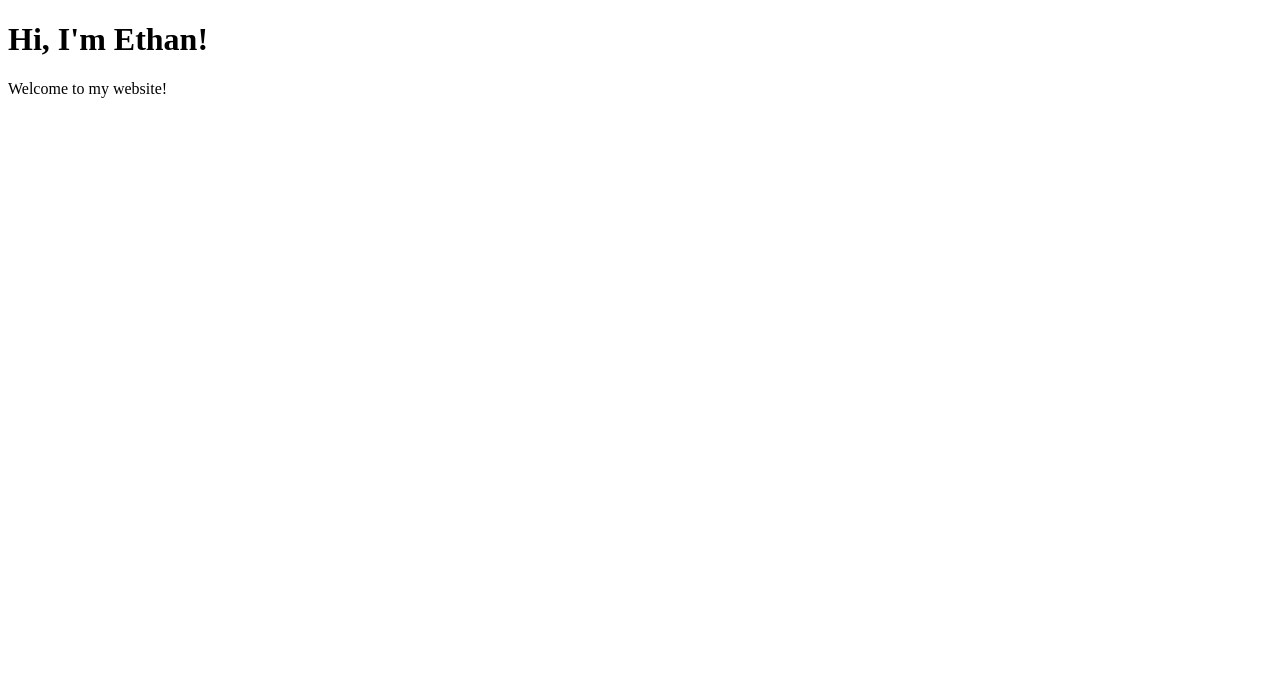
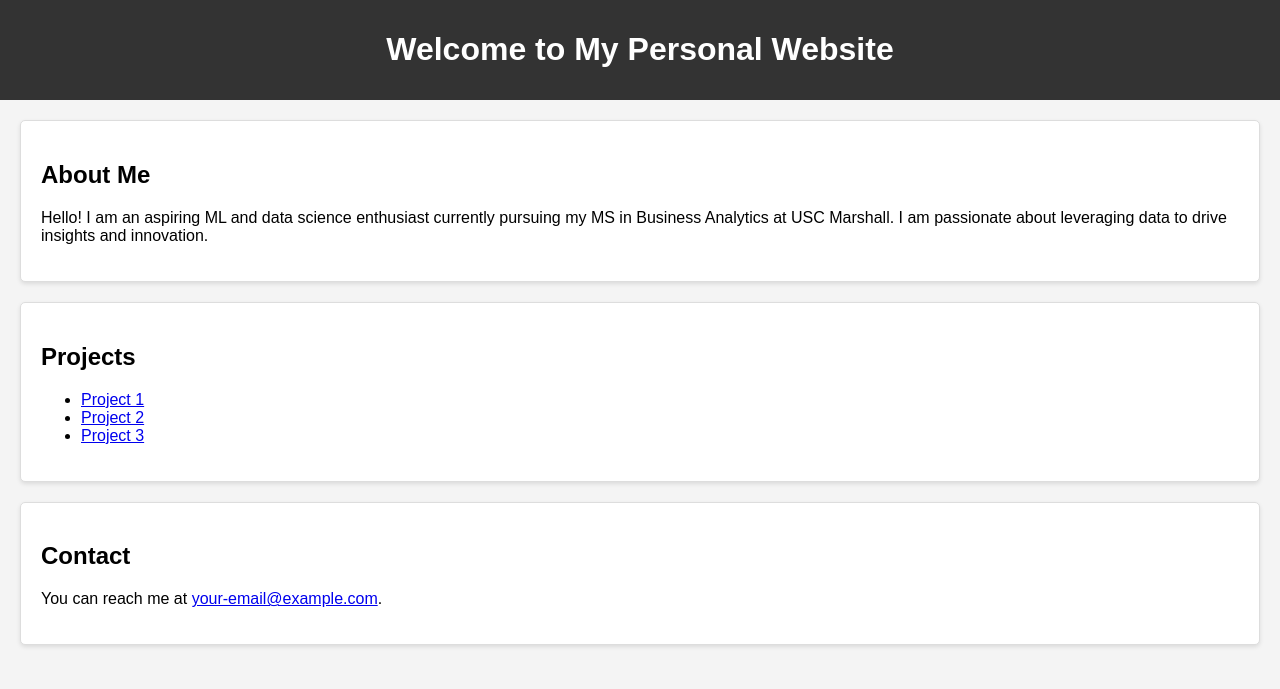
Before and after one commit to sputnik-h/ethanliu.github.io, a plain HTML site: page index.html in a window 1280 px wide. Drawn offline with Linux system fonts and the light colour scheme.

Commit message:
Update index.html

```diff
--- a/index.html
+++ b/index.html
@@ -1,12 +1,57 @@
 <!DOCTYPE html>
-<html>
-  <head>
-    <title>Your Name - Homepage</title>
-  </head>
-
-  <body>
-    <h1>Hi, I'm Ethan!</h1>
-
-    <p>Welcome to my website!</p>
-  </body>
+<html lang="en">
+<head>
+    <meta charset="UTF-8">
+    <meta name="viewport" content="width=device-width, initial-scale=1.0">
+    <title>My Personal Website</title>
+    <link rel="stylesheet" href="styles.css">
+    <style>
+        body {
+            font-family: Arial, sans-serif;
+            margin: 0;
+            padding: 0;
+            background-color: #f4f4f4;
+        }
+        header {
+            background-color: #333;
+            color: #fff;
+            padding: 10px 0;
+            text-align: center;
+        }
+        .container {
+            padding: 20px;
+        }
+        .card {
+            background-color: #fff;
+            border: 1px solid #ddd;
+            border-radius: 5px;
+            padding: 20px;
+            margin-bottom: 20px;
+            box-shadow: 0 2px 4px rgba(0, 0, 0, 0.1);
+        }
+    </style>
+</head>
+<body>
+    <header>
+        <h1>Welcome to My Personal Website</h1>
+    </header>
+    <div class="container">
+        <div class="card">
+            <h2>About Me</h2>
+            <p>Hello! I am an aspiring ML and data science enthusiast currently pursuing my MS in Business Analytics at USC Marshall. I am passionate about leveraging data to drive insights and innovation.</p>
+        </div>
+        <div class="card">
+            <h2>Projects</h2>
+            <ul>
+                <li><a href="https://github.com/username/project1">Project 1</a></li>
+                <li><a href="https://github.com/username/project2">Project 2</a></li>
+                <li><a href="https://github.com/username/project3">Project 3</a></li>
+            </ul>
+        </div>
+        <div class="card">
+            <h2>Contact</h2>
+            <p>You can reach me at <a href="mailto:your-email@example.com">your-email@example.com</a>.</p>
+        </div>
+    </div>
+</body>
 </html>
```
